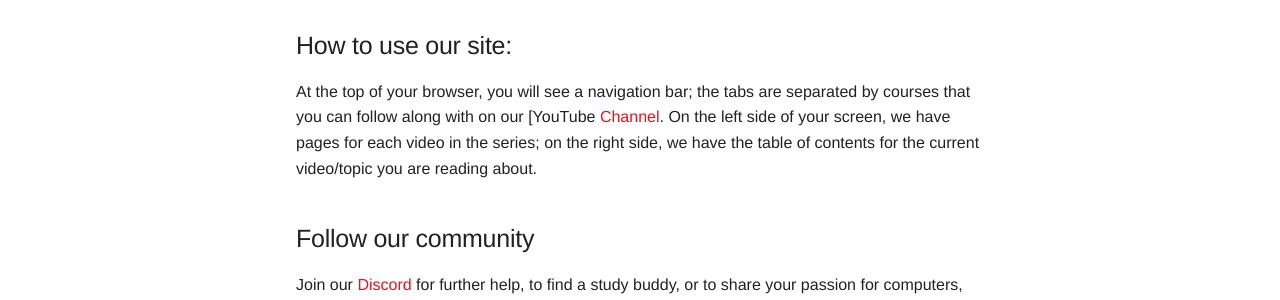
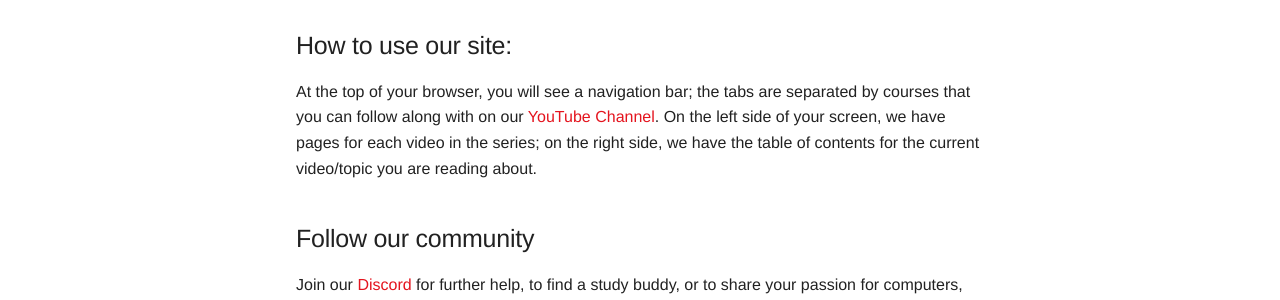
Before and after one commit to LearnToHomeLab/LearnToHomelabDocs, an MkDocs documentation site: the page built from docs/index.md, in a window 1280 px wide. Shown: the part 505-805 px from the top of the page. Built offline with MkDocs 1.6.1 and Material for MkDocs 9.7.7, drawn with Linux system fonts in a browser that asks for light colours; some web fonts are replaced.

Commit message:
$fixed front page

```diff
--- a/docs/index.md
+++ b/docs/index.md
@@ -4,7 +4,7 @@
 We are unsure how you made it here, but we are happy! So, who are we you may ask? We are passionate individuals who believe that information training content (IT) should be COMPLETE and obvious! What do we mean by that? We mean that no question should be left unanswered; think about the number of times you have followed a course and instantly became lost; this could be for numerous reasons, a lack of explanation by the presenter, assumed knowledge, or a lack of detail. Our goal is to solve that. Our walkthroughs will be LONG, but they will be the easiest and most informational walkthroughs for the most BEGINNER individuals ever.
 
 ## How to use our site:
-At the top of your browser, you will see a navigation bar; the tabs are separated by courses that you can follow along with on our [YouTube [Channel](https://www.youtube.com/@LearntoHomelab). On the left side of your screen, we have pages for each video in the series; on the right side, we have the table of contents for the current video/topic you are reading about.
+At the top of your browser, you will see a navigation bar; the tabs are separated by courses that you can follow along with on our [YouTube Channel](https://www.youtube.com/@LearntoHomelab). On the left side of your screen, we have pages for each video in the series; on the right side, we have the table of contents for the current video/topic you are reading about.
 
 ## Follow our community
 Join our [Discord](https://discord.gg/6MsHSJWZpH) for further help, to find a study buddy, or to share your passion for computers, tinkering, and IT.
```
